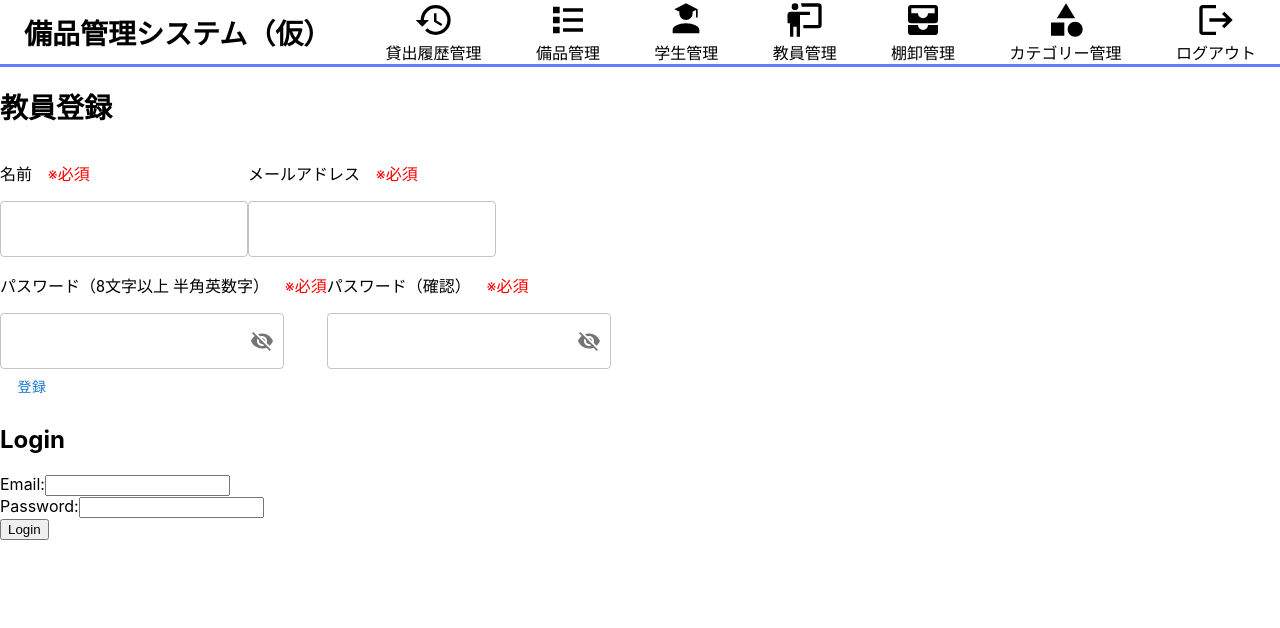
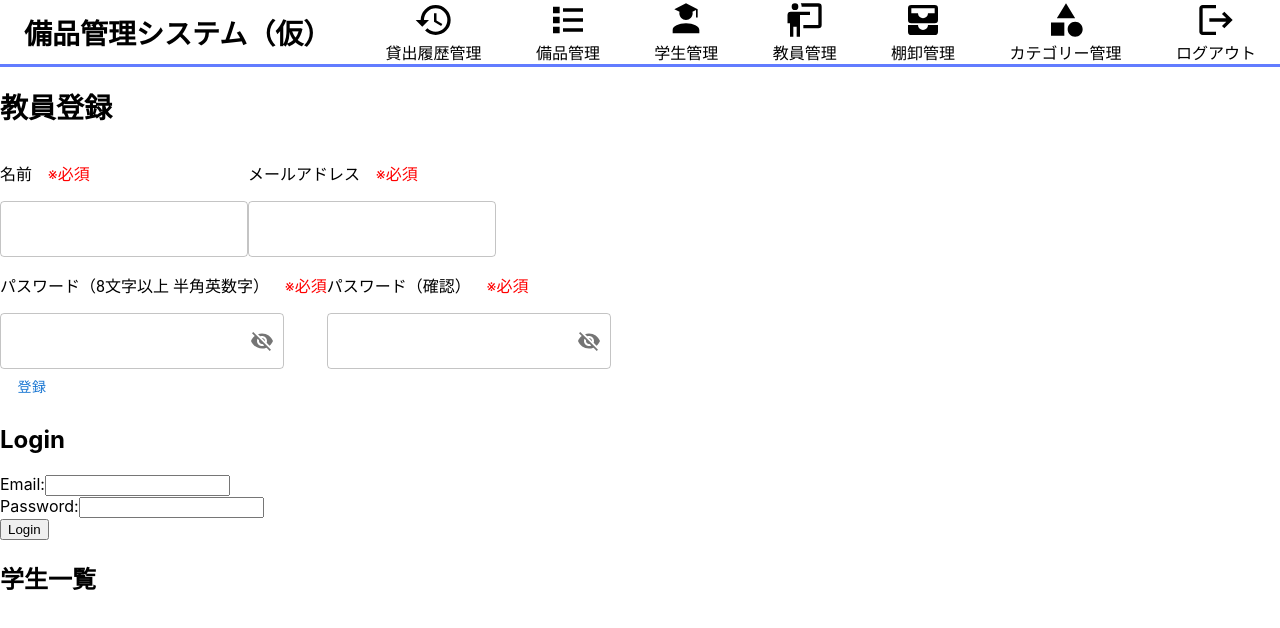
Before and after one commit to takumiTakahata/equipment_management_system, a React (Create React App) app in the folder equipment_management_app/: page /student_list in a window 1280 px wide. Shown: the top 628 px of the page. Built offline with nearby package versions, Linux system fonts and the light colour scheme.

Commit message:
学生一覧ページ作成・route設定

```diff
--- /dev/null
+++ b/equipment_management_app/src/components/student_list.tsx
@@ -0,0 +1,9 @@
+function StudentList() {
+  return (
+    <div>
+      <h2>学生一覧</h2>
+    </div>
+  );
+}
+
+export default StudentList;
--- a/equipment_management_app/src/routes/admin_route.tsx
+++ b/equipment_management_app/src/routes/admin_route.tsx
@@ -9,6 +9,7 @@ import TeacherEdit from "../components/teacher_edit";
 import DepartmentList from "../components/department_list";
 import DepartmentRegister from "../components/department_register";
 import DepartmentEdit from "../components/department_edit";
+import StudentList from "../components/student_list";
 
 function AdminRoute() {
   return (
@@ -34,6 +35,8 @@ function AdminRoute() {
         <Route path="/department_register" element={<DepartmentRegister />} />
         {/* 学科編集画面 */}
         <Route path="/department_edit" element={<DepartmentEdit />} />
+        {/* 学生一覧画面 */}
+        <Route path="/student_list" element={<StudentList />} />
       </Routes>
     </div>
   );
```
